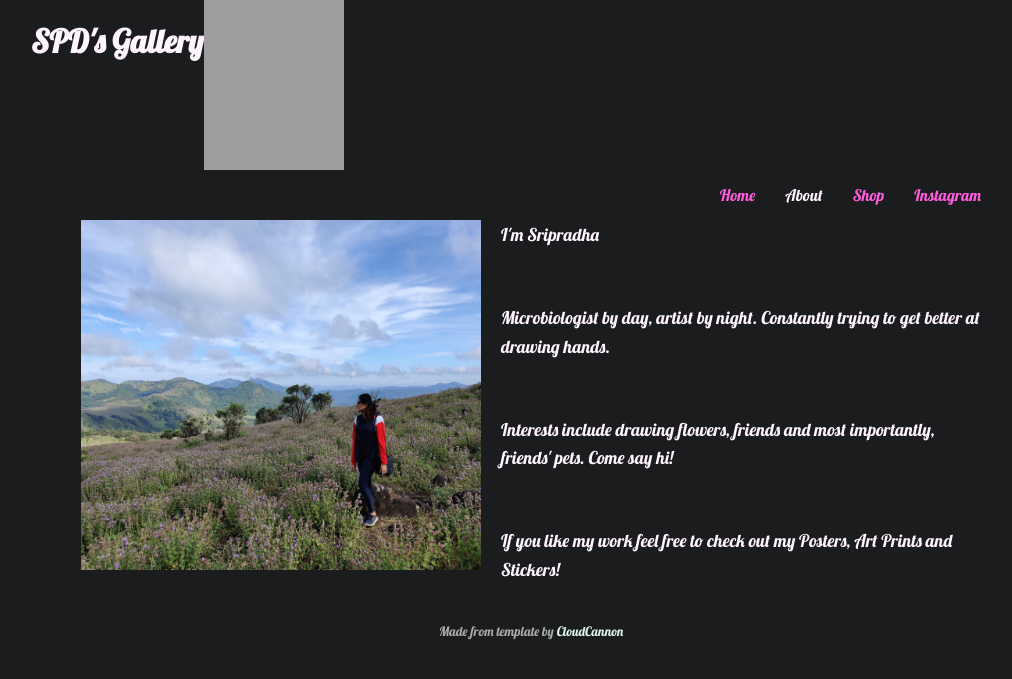
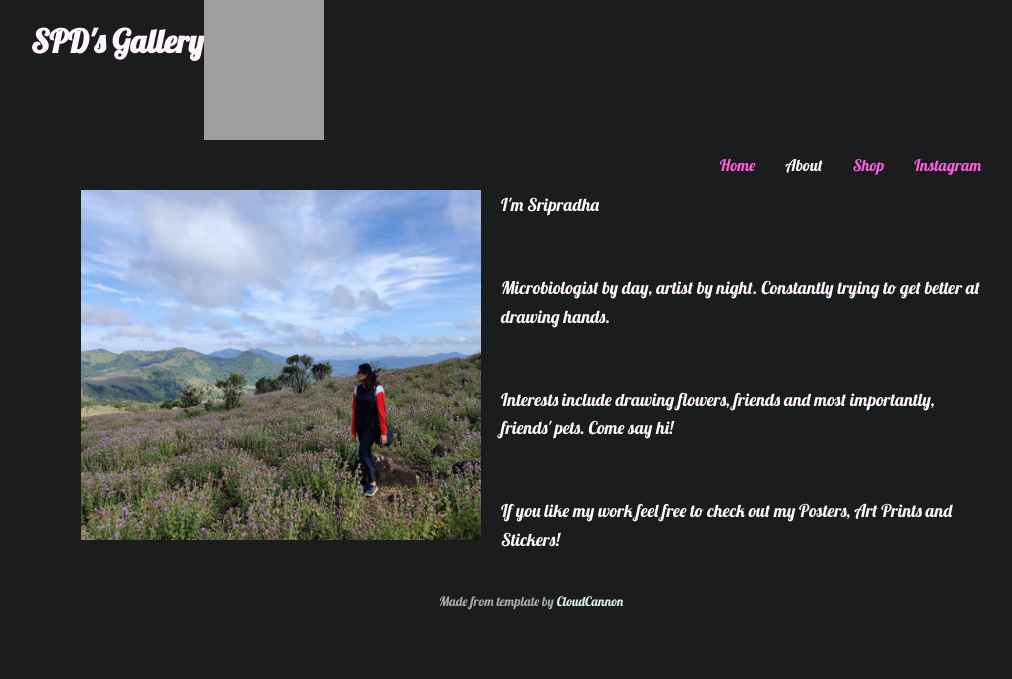
Before and after one commit to spdemergency/spdemergency.github.io, a Jekyll site: the page built from about.html, in a window 1280 px wide. Shown: the top 679 px of the page, without its empty margins (109-1121 px from the left). Built offline with Jekyll 4.4.1, drawn with Linux system fonts in a browser that asks for light colours; grey boxes are pictures that could not be loaded.

Commit message:
Update default.html

```diff
--- a/_layouts/default.html
+++ b/_layouts/default.html
@@ -27,7 +27,7 @@
 	<body {% if page.text_width %}class="text-width"{% endif %}>
 		<header>
 			<h1 style="text-align: center;"><a href="/">SPD's Gallery</a></h1>
-				<img src="siteicon.jpg" alt="SPD" width="140" height="170" >
+				<img src="siteicon.jpg" alt="SPD" width="120" height="140" >
 		</header>
 		<div class="wrap">
 			<header>
```
